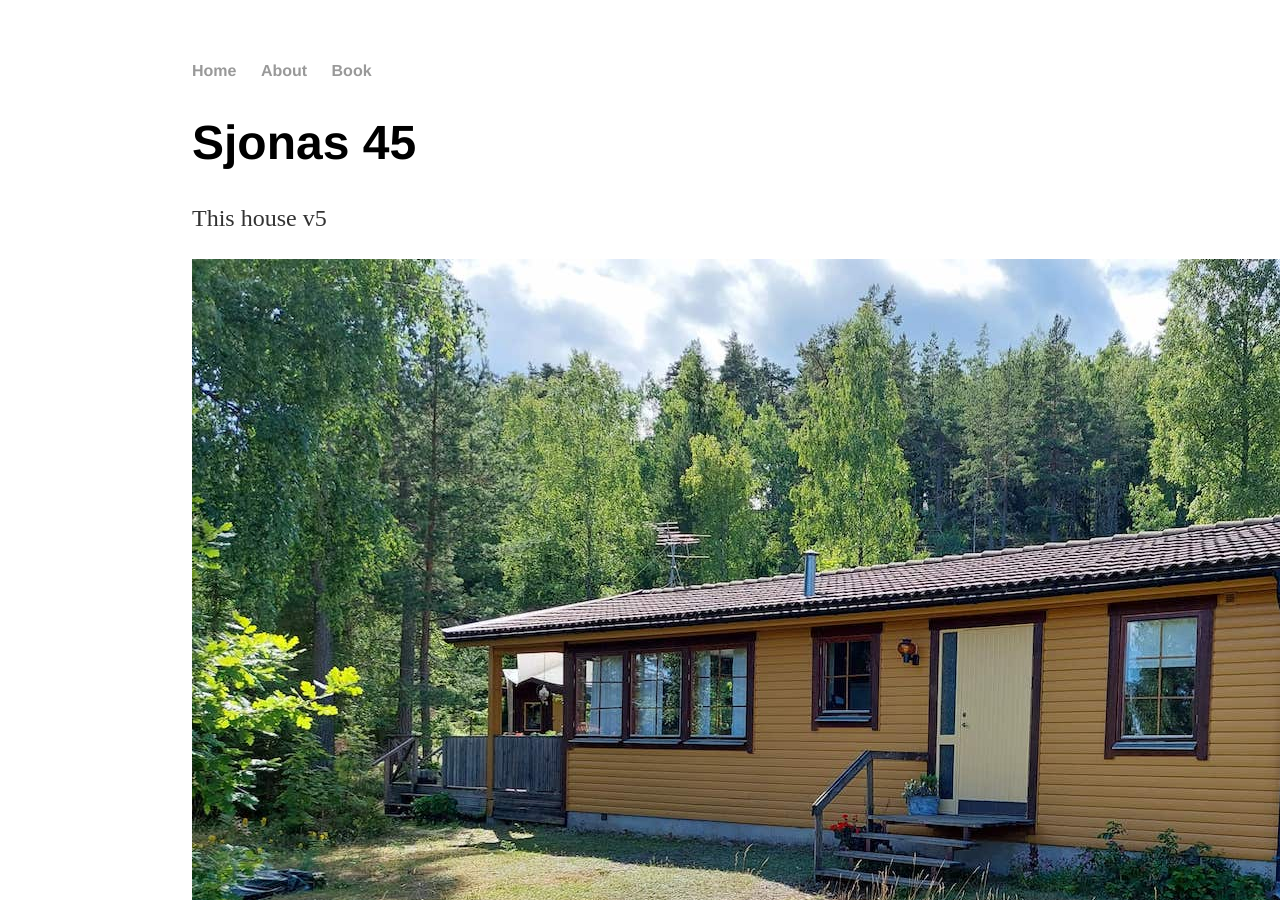
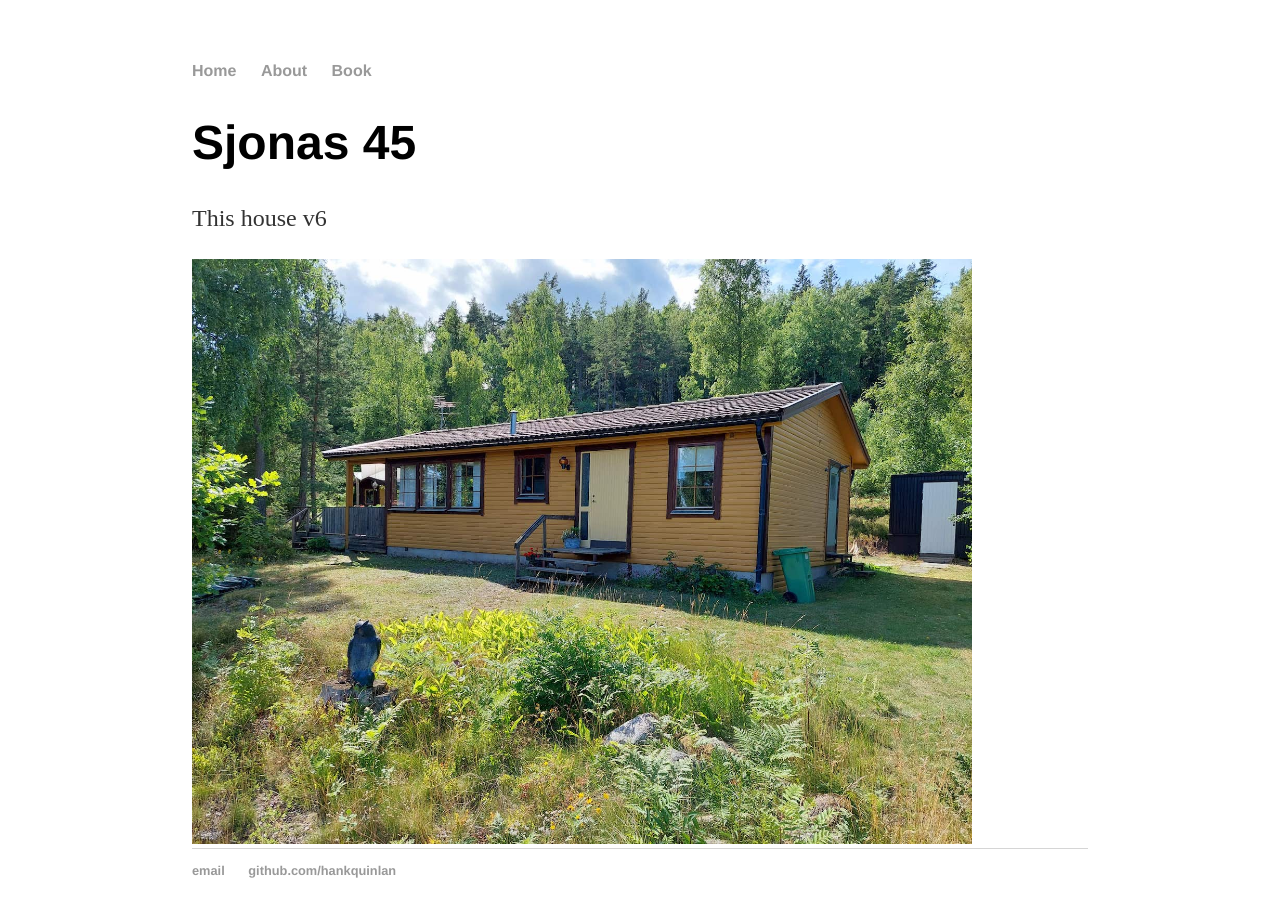
Before and after one commit to RasmusBurge/RasmusBurge, a Jekyll site: the page built from index.html, in a window 1280 px wide and 900 px high. Built offline with Jekyll 4.4.1, drawn with Linux system fonts in a browser that asks for light colours.

Commit message:
change size

```diff
--- a/index.html
+++ b/index.html
@@ -4,6 +4,6 @@ title: House
 ---
 <div class="blurb">
 	<h1>Sjonas 45</h1>
-	<p>This house v5</p>
-	<img src="/images/20220717_155614.jpg" width="1500" height="1125">
+	<p>This house v6</p>
+	<img src="/images/20220717_155614.jpg" width="780" height="585">
 </div><!-- /.blurb -->
```
